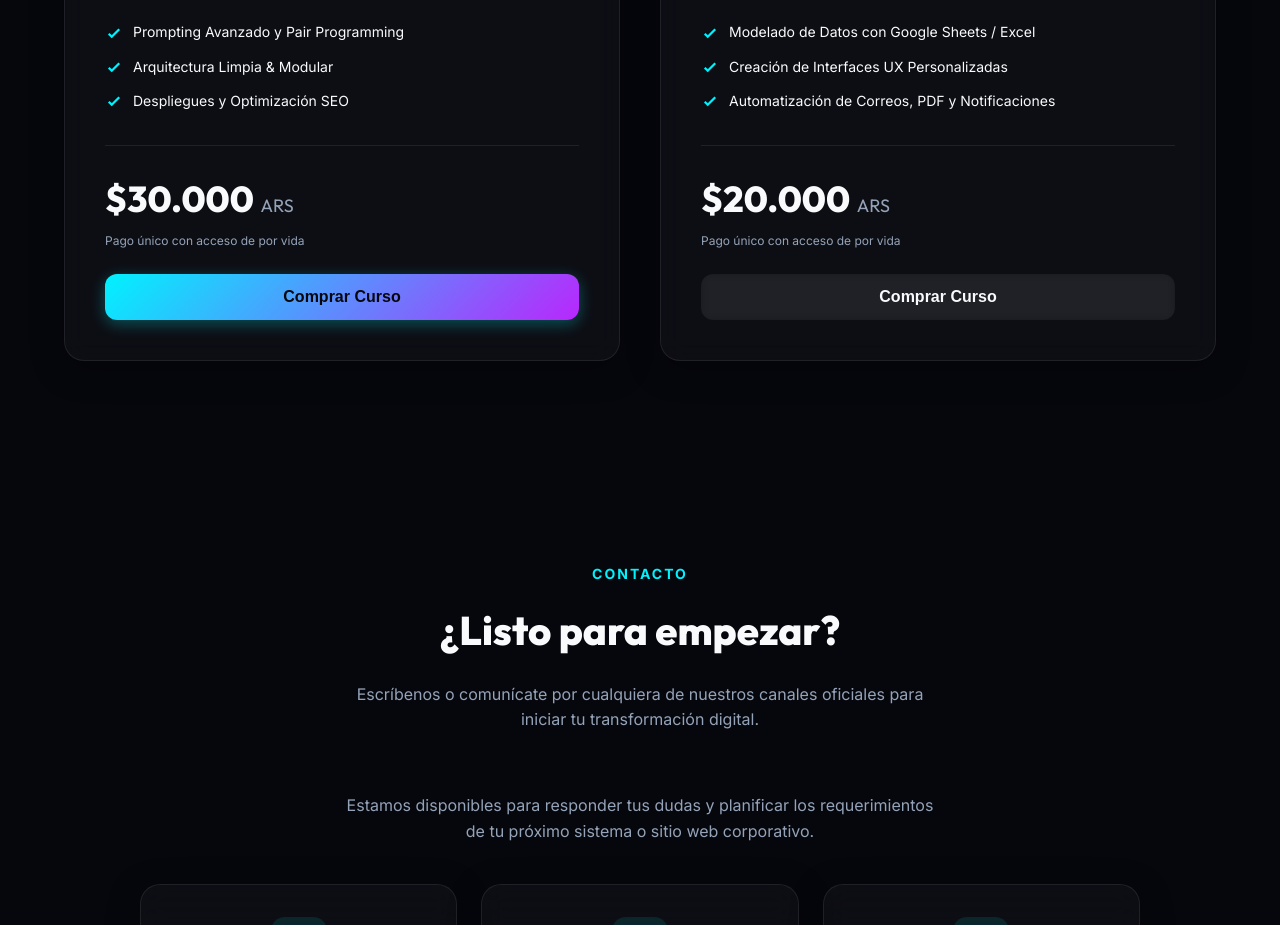
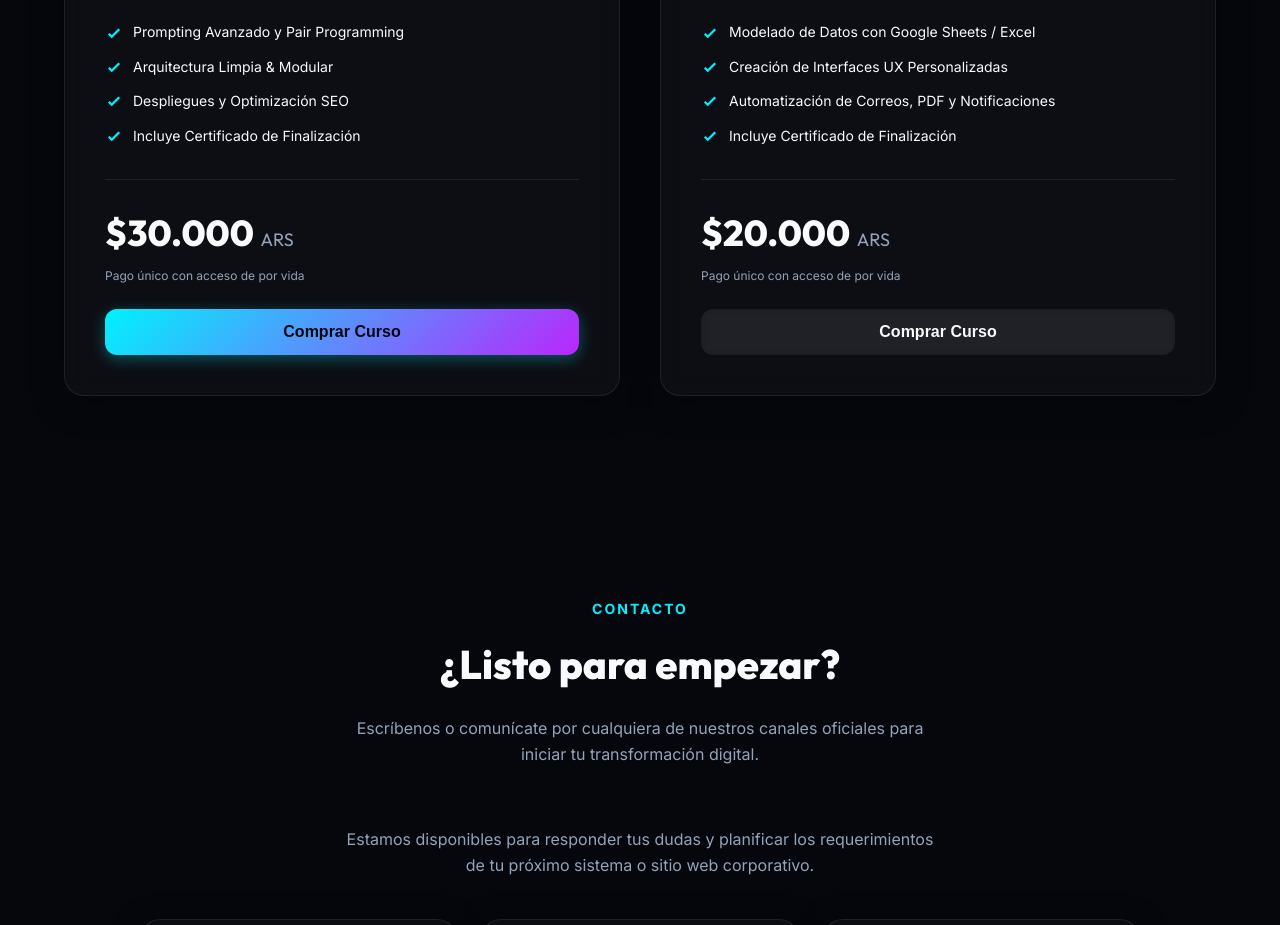
Before and after one commit to fucnaz/Mi-Pagina-Web, a website: page index.html in a window 1280 px wide. Shown: the part 4709-5634 px from the top of the page. Drawn offline with Linux system fonts and the light colour scheme.

Commit message:
feat: add completion certificate item to course lists in index.html

```diff
--- a/index.html
+++ b/index.html
@@ -471,6 +471,12 @@
               </svg>
               <span>Despliegues y Optimización SEO</span>
             </li>
+            <li>
+              <svg width="18" height="18" fill="none" stroke="currentColor" stroke-width="3" viewBox="0 0 24 24">
+                <path d="M5 13l4 4L19 7"></path>
+              </svg>
+              <span>Incluye Certificado de Finalización</span>
+            </li>
           </ul>
           <div class="course-pricing">
             <div class="course-price">$30.000 <span class="currency">ARS</span></div>
@@ -511,6 +517,12 @@
                 <path d="M5 13l4 4L19 7"></path>
               </svg>
               <span>Automatización de Correos, PDF y Notificaciones</span>
+            </li>
+            <li>
+              <svg width="18" height="18" fill="none" stroke="currentColor" stroke-width="3" viewBox="0 0 24 24">
+                <path d="M5 13l4 4L19 7"></path>
+              </svg>
+              <span>Incluye Certificado de Finalización</span>
             </li>
           </ul>
           <div class="course-pricing">
```
